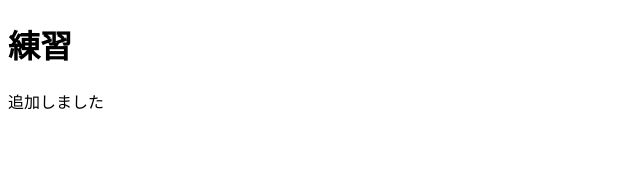
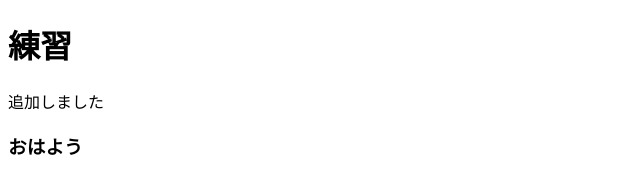
Before and after one commit to ryotabi/git-homework, a plain HTML site: page index.html in a window 1280 px wide. Shown: the whole page, without its empty margins (0-640 px from the left). Drawn offline with Linux system fonts and the light colour scheme.

Commit message:
remote_merge

```diff
--- a/index.html
+++ b/index.html
@@ -10,6 +10,7 @@
 <body>
   <h1>練習</h1>
   <p>追加しました</p>
+  <h3>おはよう</h3>
 </body>
 
 </html>
```
Also changed, not shown: 2 other files.
